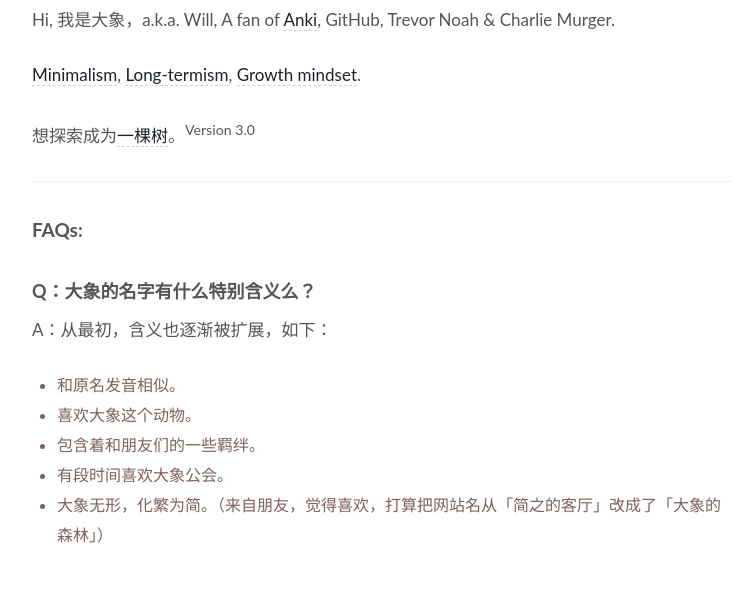
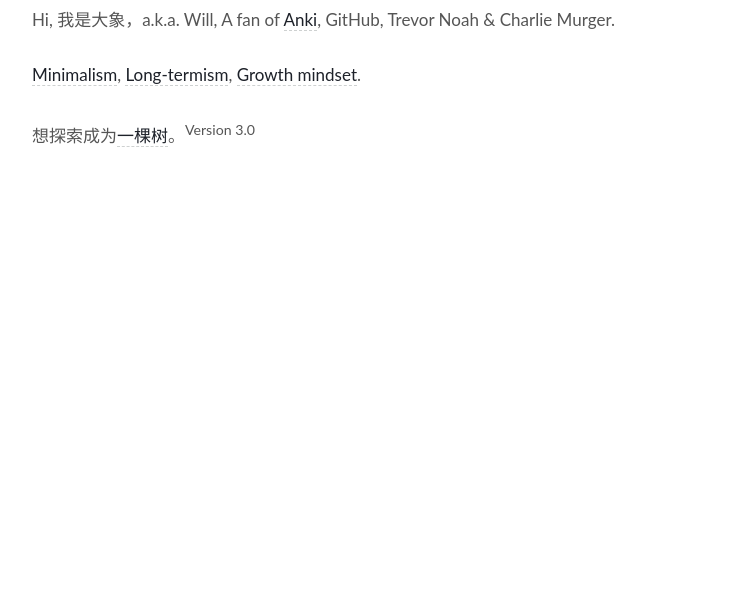
Before and after one commit to WillWang-X/willwang-x.github.io, a Jekyll site: the page built from about.md, in a window 1280 px wide. Shown: the part 500-1110 px from the top of the page, without its empty margins (258-1009 px from the left). Built offline with Jekyll 4.4.1, drawn with Linux system fonts in a browser that asks for light colours; after the commit the page ends 900 px from its top, so only the background shows below that.

Commit message:
Remove FAQ

```diff
--- a/about.md
+++ b/about.md
@@ -12,19 +12,3 @@ Hi, 我是大象，a.k.a. Will, A fan of [Anki](https://github.com/willwang-x/to
 [Minimalism](https://github.com/willwang-x/all-about-will/blob/master/define/minimalism.md), [Long-termism](https://github.com/willwang-x/workflow), [Growth mindset](https://willwang.cc/2018/10/tenet).
 
 想探索成为[一棵树](https://willwang.cc/2019/01/life-README)。<sup>Version 3.0 </sup>
-
-
-
----
-
-## FAQs:
-
-### Q：大象的名字有什么特别含义么？
-
-A：从最初，含义也逐渐被扩展，如下：
-
-* 和原名发音相似。
-* 喜欢大象这个动物。
-* 包含着和朋友们的一些羁绊。
-* 有段时间喜欢大象公会。
-* 大象无形，化繁为简。（来自朋友，觉得喜欢，打算把网站名从「简之的客厅」改成了「大象的森林」）
```
